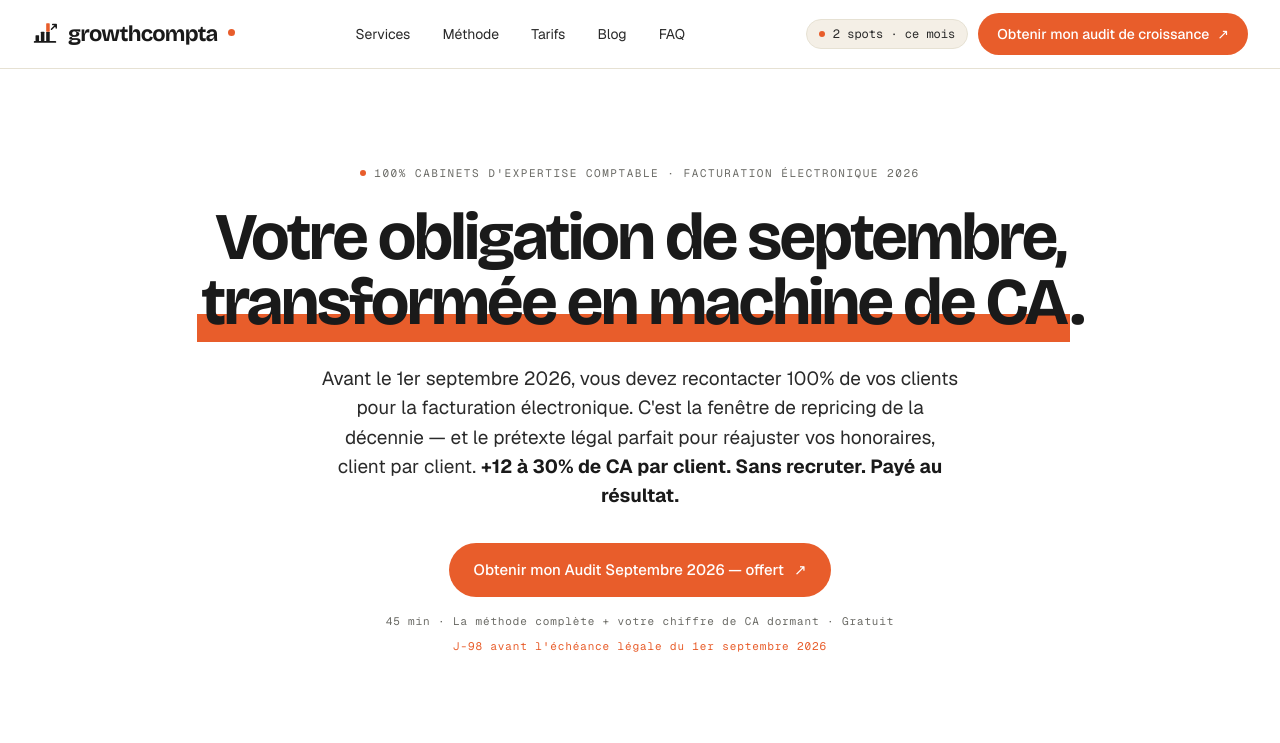
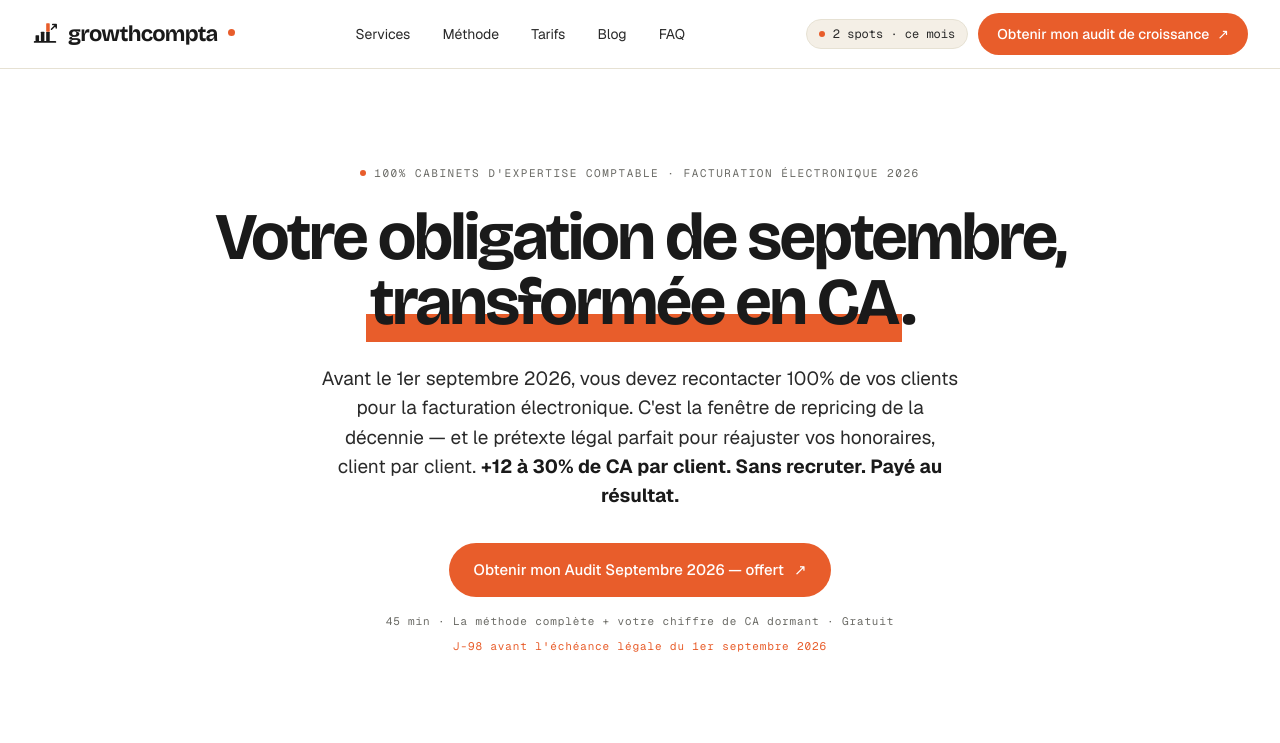
Before and after one commit to Floshii/growthcompta, a Next.js app: page /facturation-electronique in a window 1280 px wide. Shown: the top 743 px of the page. Built offline with nearby package versions, Linux system fonts and the light colour scheme; no server answers.

Commit message:
fix(audit2026): simplify hero title, add smooth scroll to audit CTAs
- "transformée en machine de CA" -> "transformée en CA"
- scroll-behavior: smooth on html so #audit anchor CTAs scroll smoothly

```diff
--- a/app/globals.css
+++ b/app/globals.css
@@ -23,6 +23,7 @@
 @layer base {
   *, *::before, *::after { box-sizing: border-box; }
   html, body { margin: 0; padding: 0; }
+  html { scroll-behavior: smooth; }
   body {
     font-family: var(--font-sans);
     color: var(--color-ink);
--- a/components/sections/audit2026/Hero.tsx
+++ b/components/sections/audit2026/Hero.tsx
@@ -28,7 +28,7 @@ export default function Hero() {
               padding: '0 4px',
             }}
           >
-            transformée en machine de CA
+            transformée en CA
           </span>
           .
         </h1>
```
